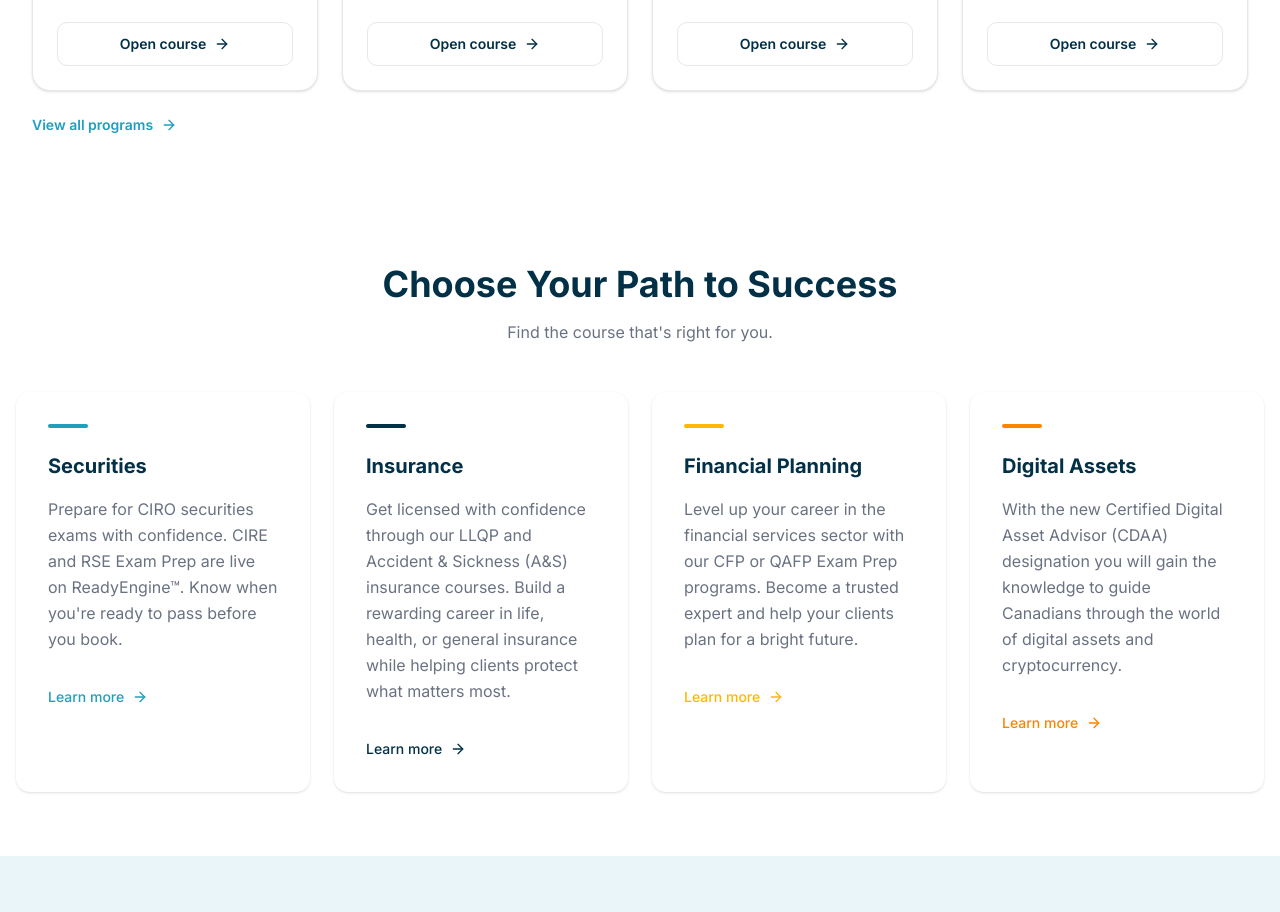
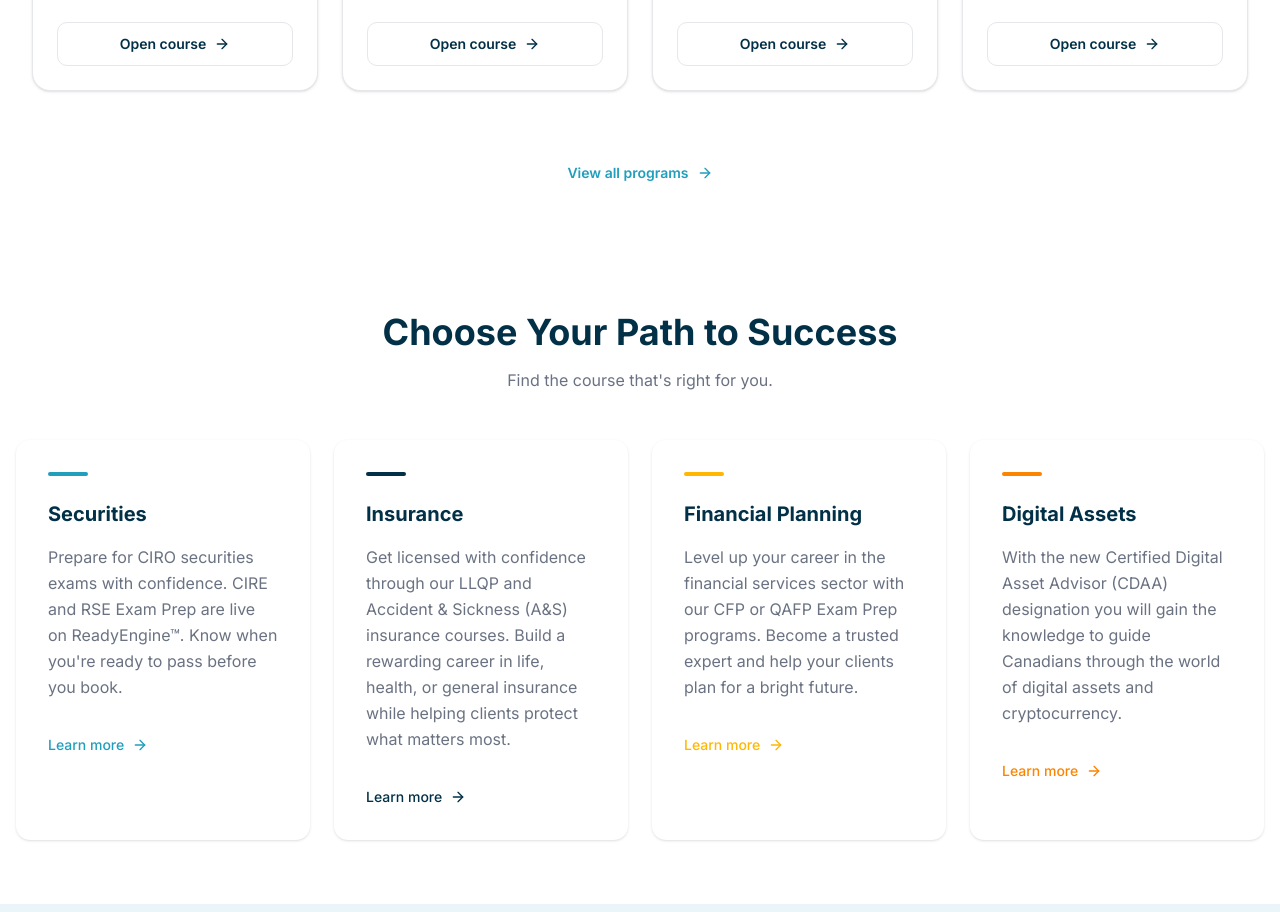
Before and after one commit to MohakGupta2004/vipin-website, a Next.js app: page / in a window 1280 px wide. Shown: the part 1400-2312 px from the top of the page. Built offline with nearby package versions, Linux system fonts and the light colour scheme.

Commit message:
fix: css issue fix

```diff
--- a/components/landing/popular-course.tsx
+++ b/components/landing/popular-course.tsx
@@ -178,9 +178,10 @@ export default function PopularCourses() {
           ))}
         </div>
       </div>
+      <div className="mx-auto mt-12 max-w-7xl text-center">
           <Link
             href="/exam-prep-programs"
-            className="group/all mt-6 inline-flex items-center gap-2 text-sm font-semibold text-primary hover:underline"
+            className=" group/all mt-6 inline-flex items-center gap-2 text-sm font-semibold text-primary hover:underline"
           >
             View all programs
             <ArrowRight
@@ -188,6 +189,7 @@ export default function PopularCourses() {
               className="size-4 transition-transform duration-300 ease-out group-hover/all:translate-x-1 motion-reduce:transition-none"
             />
           </Link>
+          </div>
     </section>
   )
 }
```
